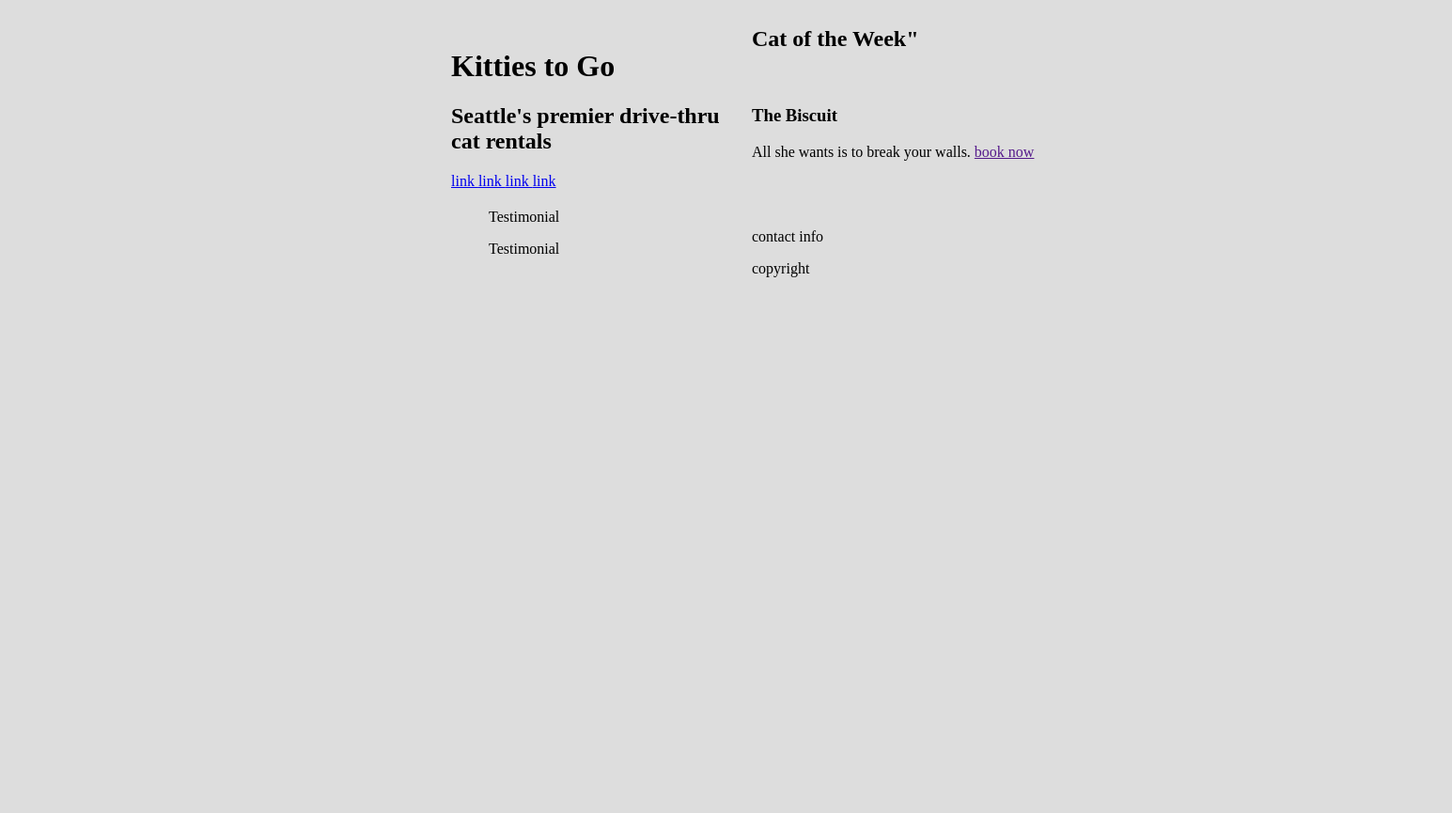
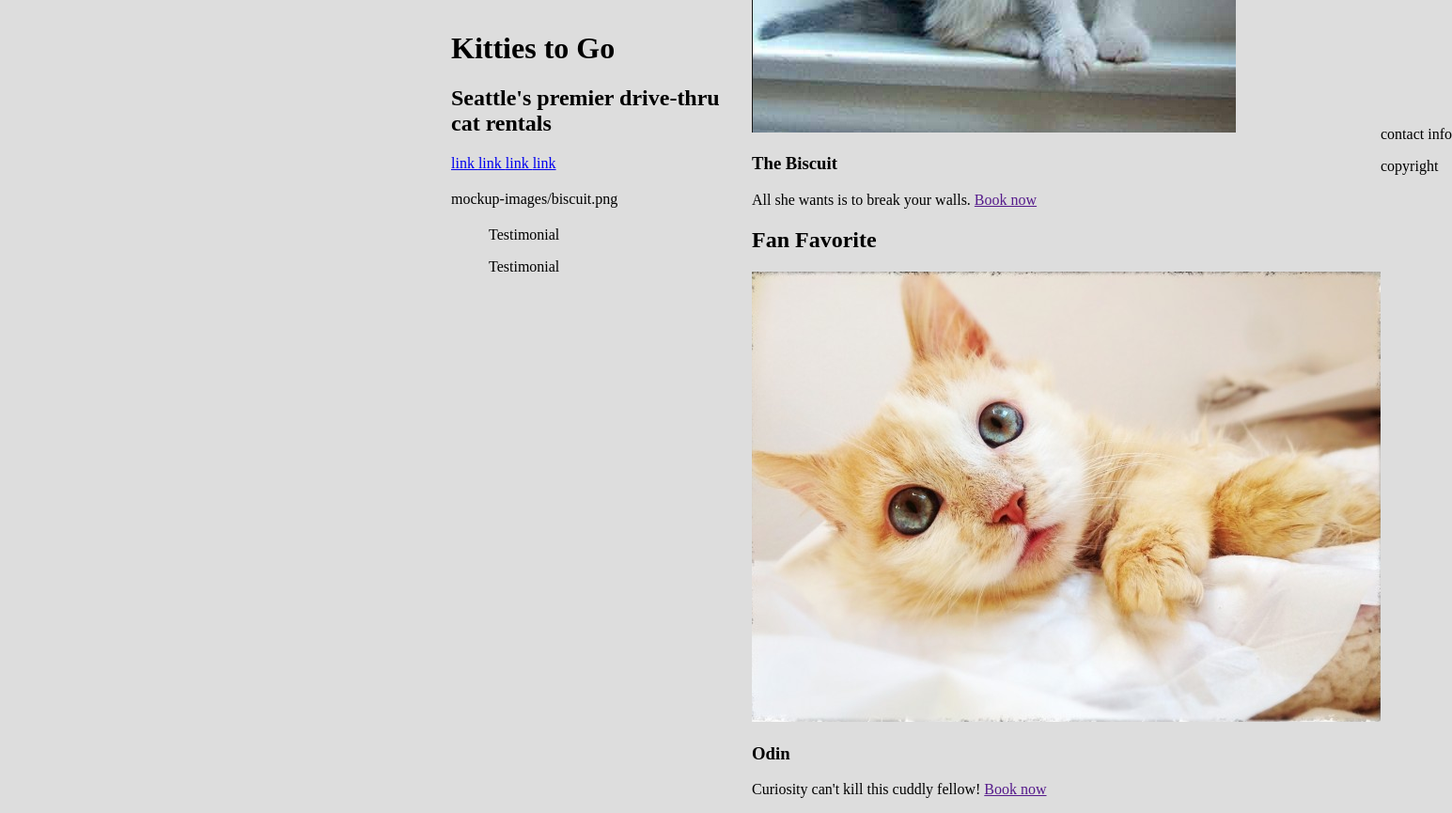
Before and after one commit to carriebilenker/mockup-practice, a plain HTML site: page index.html in a window 1280 px wide. Shown: the whole page at 94% size, 1545 px wide, since content can reach past the window. Before the commit the page ends 800 px from the top, so only its background shows below. Drawn offline with Linux system fonts and the light colour scheme.

Commit message:
add img links of kittens

```diff
--- a/index.html
+++ b/index.html
@@ -24,7 +24,7 @@
         <article>
           <p>
           </p>
-        </article>
+        </article>mockup-images/biscuit.png
         <h2></h2>
           <article>
             <blockquote> Testimonial
@@ -39,19 +39,21 @@
 <aside>
   <div>
     <h2>Cat of the Week"</h2>
-      <img src="" alt="">
-        <h3>The Biscuit</h3>
-        <p>All she wants is to break your walls.
-          <a href="">book now</a>
+      <img src="mockup-images/biscuit.png" alt="">
+
+    <h3>The Biscuit</h3>
+        <p> All she wants is to break your walls.
+            <a href="">Book now</a>
         </p>
   </div>
 
   <div>
-    <h2></h2>
-      <img src="" alt="">
-    <h3></h3>
-        <p>
-          <a href=""></a>
+    <h2>Fan Favorite</h2>
+      <img src="mockup-images/odin.png " alt="">
+
+   <h3>Odin</h3>
+        <p> Curiosity can't kill this cuddly fellow!
+          <a href="">Book now</a>
         </p>
 
 </aside>
```
